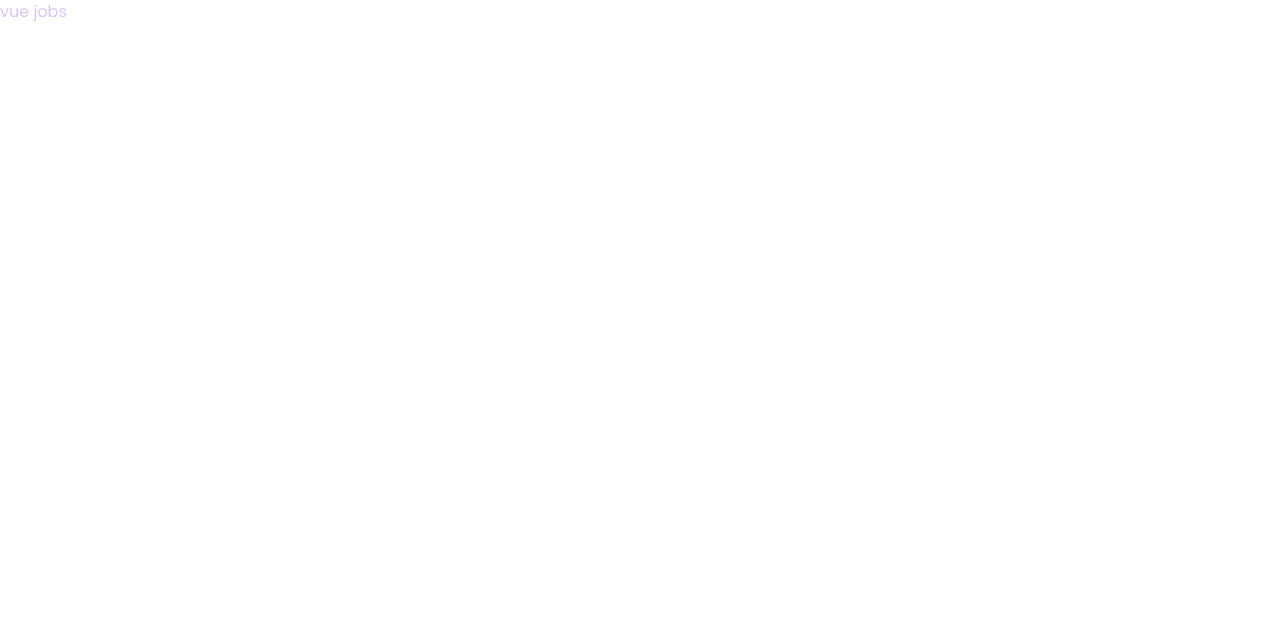
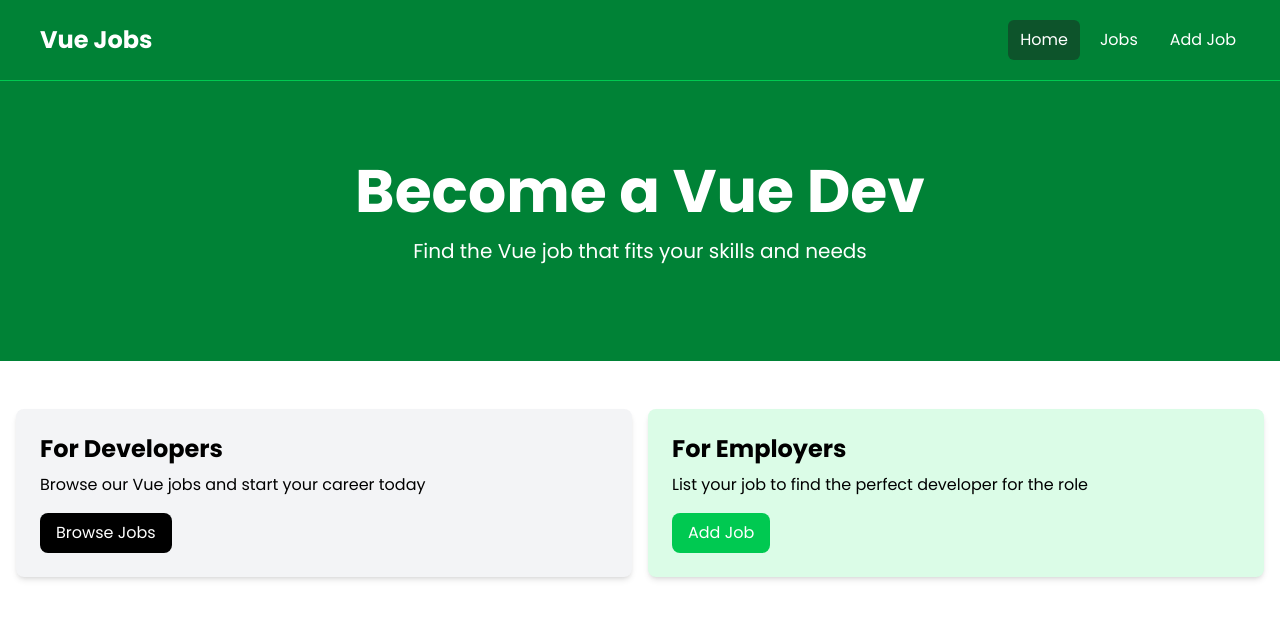
Before and after one commit to ZahraSoley/vue-job-posting, a Vue app: page / in a window 1280 px wide. Shown: the top 618 px of the page. Built offline with nearby package versions, Linux system fonts and the light colour scheme.

Commit message:
add header, hero component

```diff
--- a/src/App.vue
+++ b/src/App.vue
@@ -1,7 +1,13 @@
-<script></script>
+<script setup>
+import Navbar from "@/components/Navbar.vue";
+import Hero from "@/components/Hero.vue";
+import HomeCards from "@/components/HomeCards.vue";
+</script>
 
 <template>
-  <h1 class='text-primary'>vue jobs</h1>
+  <Navbar/>
+  <Hero title='Become a Specialist'/>
+  <HomeCards/>
 </template>
 
 <style></style>
--- a/src/assets/base.css
+++ /dev/null
@@ -1,86 +0,0 @@
-/* color palette from <https://github.com/vuejs/theme> */
-:root {
-  --vt-c-white: #ffffff;
-  --vt-c-white-soft: #f8f8f8;
-  --vt-c-white-mute: #f2f2f2;
-
-  --vt-c-black: #181818;
-  --vt-c-black-soft: #222222;
-  --vt-c-black-mute: #282828;
-
-  --vt-c-indigo: #2c3e50;
-
-  --vt-c-divider-light-1: rgba(60, 60, 60, 0.29);
-  --vt-c-divider-light-2: rgba(60, 60, 60, 0.12);
-  --vt-c-divider-dark-1: rgba(84, 84, 84, 0.65);
-  --vt-c-divider-dark-2: rgba(84, 84, 84, 0.48);
-
-  --vt-c-text-light-1: var(--vt-c-indigo);
-  --vt-c-text-light-2: rgba(60, 60, 60, 0.66);
-  --vt-c-text-dark-1: var(--vt-c-white);
-  --vt-c-text-dark-2: rgba(235, 235, 235, 0.64);
-}
-
-/* semantic color variables for this project */
-:root {
-  --color-background: var(--vt-c-white);
-  --color-background-soft: var(--vt-c-white-soft);
-  --color-background-mute: var(--vt-c-white-mute);
-
-  --color-border: var(--vt-c-divider-light-2);
-  --color-border-hover: var(--vt-c-divider-light-1);
-
-  --color-heading: var(--vt-c-text-light-1);
-  --color-text: var(--vt-c-text-light-1);
-
-  --section-gap: 160px;
-}
-
-@media (prefers-color-scheme: dark) {
-  :root {
-    --color-background: var(--vt-c-black);
-    --color-background-soft: var(--vt-c-black-soft);
-    --color-background-mute: var(--vt-c-black-mute);
-
-    --color-border: var(--vt-c-divider-dark-2);
-    --color-border-hover: var(--vt-c-divider-dark-1);
-
-    --color-heading: var(--vt-c-text-dark-1);
-    --color-text: var(--vt-c-text-dark-2);
-  }
-}
-
-*,
-*::before,
-*::after {
-  box-sizing: border-box;
-  margin: 0;
-  font-weight: normal;
-}
-
-body {
-  min-height: 100vh;
-  color: var(--color-text);
-  background: var(--color-background);
-  transition:
-    color 0.5s,
-    background-color 0.5s;
-  line-height: 1.6;
-  font-family:
-    Inter,
-    -apple-system,
-    BlinkMacSystemFont,
-    'Segoe UI',
-    Roboto,
-    Oxygen,
-    Ubuntu,
-    Cantarell,
-    'Fira Sans',
-    'Droid Sans',
-    'Helvetica Neue',
-    sans-serif;
-  font-size: 15px;
-  text-rendering: optimizeLegibility;
-  -webkit-font-smoothing: antialiased;
-  -moz-osx-font-smoothing: grayscale;
-}
--- a/src/assets/main.css
+++ b/src/assets/main.css
@@ -13,5 +13,10 @@
 }
 
 @theme{
-  --color-primary: #dac4f7 ;
+  --color-primary: #C7B9FF ;
+  --color-secondary: #BFE8FF ;
+  --color-accent:  #FFD6C9 ;
+  --color-highlight: #FFF1A8 ;
+  --color-text: #2E2A3B;
+  --color-background: #FAFAFF ;
 }
--- /dev/null
+++ b/src/components/Card.vue
@@ -0,0 +1,16 @@
+<script setup>
+import { defineProps } from 'vue';
+
+defineProps({
+  bg: {
+    type: String,
+    default: 'bg-gray-100'
+  }
+})
+</script>
+
+<template>
+  <div :class="`${bg} p-6 rounded-lg shadow-md`">
+    <slot></slot>
+  </div>
+</template>
--- /dev/null
+++ b/src/components/Hero.vue
@@ -0,0 +1,25 @@
+<script setup>
+import { defineProps } from "vue";
+
+defineProps({
+  title: {
+    type: String,
+    default: "Become a Develoer",
+  },
+});
+</script>
+
+<template>
+  <section class="bg-green-700 py-20 mb-4">
+    <div class="max-w-7xl mx-auto px-4 sm:px-6 lg:px-8 flex flex-col items-center">
+      <div class="text-center">
+        <h1 class="text-4xl font-extrabold text-white sm:text-5xl md:text-6xl">
+          Become a Vue Dev
+        </h1>
+        <p class="my-4 text-xl text-white">
+          Find the Vue job that fits your skills and needs
+        </p>
+      </div>
+    </div>
+  </section>
+</template>
--- /dev/null
+++ b/src/components/HomeCards.vue
@@ -0,0 +1,33 @@
+<script setup>
+import Card from "@/components/Card.vue";
+</script>
+<template>
+  <section class="py-4">
+    <div class="container-xl lg:container m-auto">
+      <div class="grid grid-cols-1 md:grid-cols-2 gap-4 p-4 rounded-lg">
+        <Card>
+          <h2 class="text-2xl font-bold">For Developers</h2>
+          <p class="mt-2 mb-4">Browse our Vue jobs and start your career today</p>
+          <a
+            href="jobs.html"
+            class="inline-block bg-black text-white rounded-lg px-4 py-2 hover:bg-gray-700"
+          >
+            Browse Jobs
+          </a>
+        </Card>
+        <Card bg="bg-green-100">
+          <h2 class="text-2xl font-bold">For Employers</h2>
+          <p class="mt-2 mb-4">
+            List your job to find the perfect developer for the role
+          </p>
+          <a
+            href="add-job.html"
+            class="inline-block bg-green-500 text-white rounded-lg px-4 py-2 hover:bg-green-600"
+          >
+            Add Job
+          </a>
+        </Card>
+      </div>
+    </div>
+  </section>
+</template>
--- /dev/null
+++ b/src/components/JobListings.vue
@@ -0,0 +1,5 @@
+<script setup></script>
+
+<template>
+
+</template>
--- /dev/null
+++ b/src/components/Navbar.vue
@@ -0,0 +1,42 @@
+<script setup>
+import logo from "@/assets/logo.png";
+</script>
+
+<template>
+  <nav class="bg-green-700 border-b border-green-500">
+    <div class="mx-auto max-w-7xl px-2 sm:px-6 lg:px-8">
+      <div class="flex h-20 items-center justify-between">
+        <div
+          class="flex flex-1 items-center justify-center md:items-stretch md:justify-start"
+        >
+          <!-- Logo -->
+          <a class="flex flex-shrink-0 items-center mr-4" href="index.html">
+            <!-- <img class="h-10 w-auto" :src="logo" alt="a suitcase with wings as the logo" /> -->
+            <span class="hidden md:block text-white text-2xl font-bold ml-2"
+              >Vue Jobs</span
+            >
+          </a>
+          <div class="md:ml-auto">
+            <div class="flex space-x-2">
+              <a
+                href="index.html"
+                class="text-white bg-green-900 hover:bg-gray-900 hover:text-white rounded-md px-3 py-2"
+                >Home</a
+              >
+              <a
+                href="jobs.html"
+                class="text-white hover:bg-green-900 hover:text-white rounded-md px-3 py-2"
+                >Jobs</a
+              >
+              <a
+                href="add-job.html"
+                class="text-white hover:bg-green-900 hover:text-white rounded-md px-3 py-2"
+                >Add Job</a
+              >
+            </div>
+          </div>
+        </div>
+      </div>
+    </div>
+  </nav>
+</template>
```
Also changed, not shown: src/assets/logo.png (added), src/assets/logo.svg (deleted).
